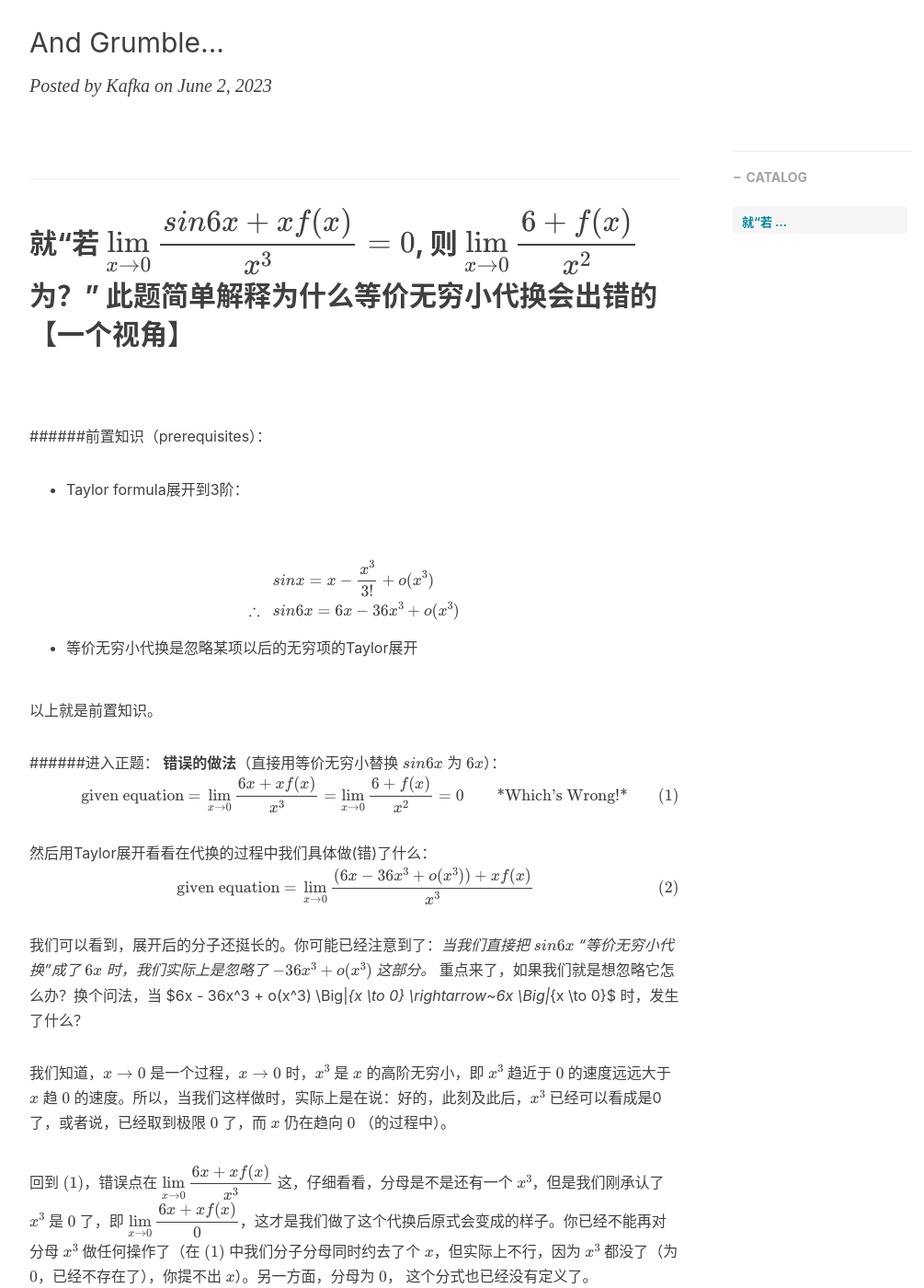
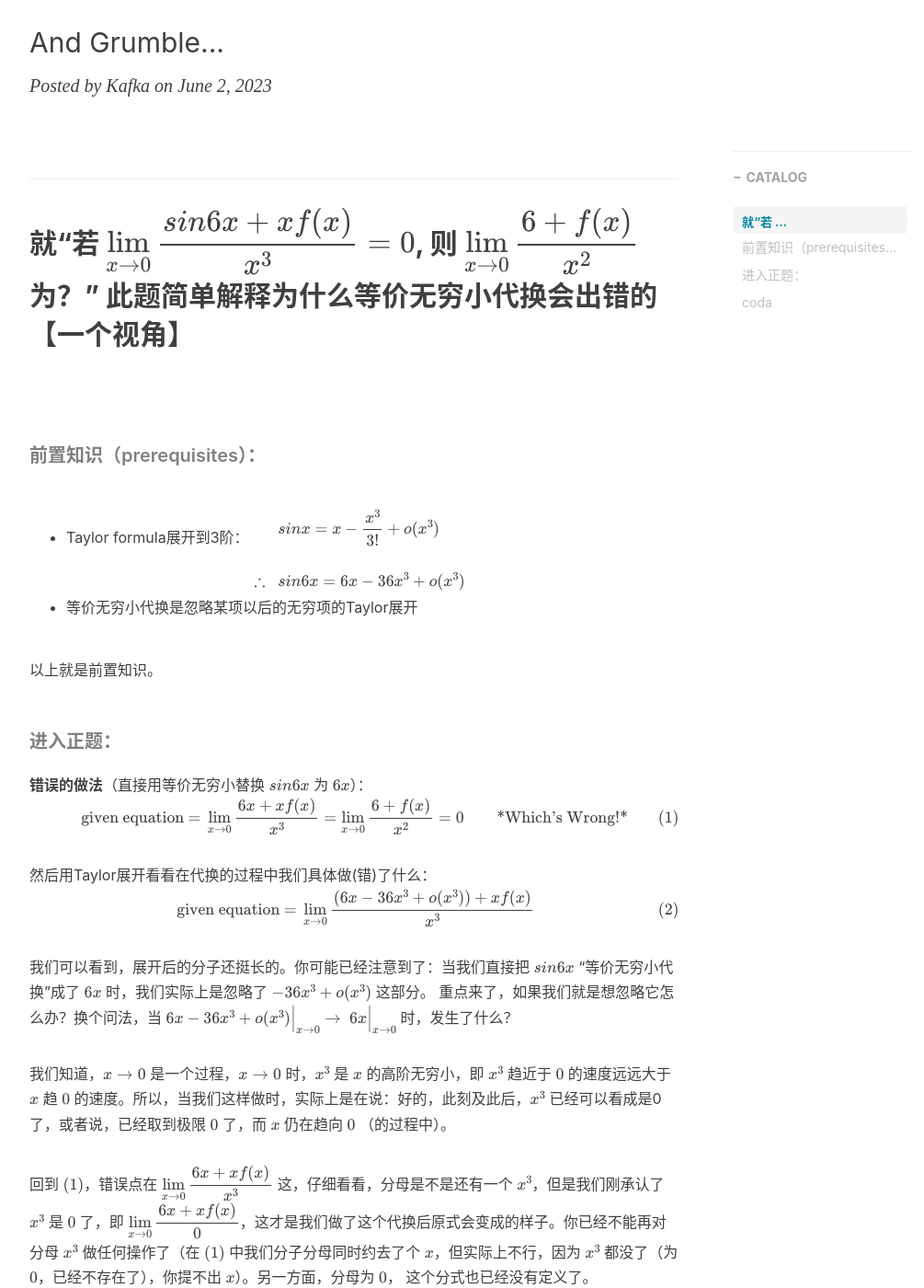
Before and after one commit to OSTCHAN/OSTCHAN.github.io, a Jekyll site: the page built from _posts/2023-06-02-equivalent-infinitesimal.md, in a window 1280 px wide and 1400 px high, scrolled down 310 px. Shown: the whole window at 92% size, without its empty margins (233-1238 px from the left). Built offline with Jekyll 4.4.1, drawn with Linux system fonts in a browser that asks for light colours; nearby versions of some CDN libraries; formulas are drawn with MathJax 3; comment, search, counter and statistics services are not loaded; some of the changed text lies outside the part shown.

Commit message:
modified

```diff
--- a/_posts/2023-06-02-equivalent-infinitesimal.md
+++ b/_posts/2023-06-02-equivalent-infinitesimal.md
@@ -16,13 +16,13 @@ tags:
 
 <br>
 
-######前置知识（prerequisites）：
+###### 前置知识（prerequisites）：
 * Taylor formula展开到3阶：
-
 $$
 \begin{align*}
     \text{}\\
     \displaystyle &sinx = x - \frac{x^3}{3!} + o(x^3) \\
+    \\
     \therefore~~&sin6x = 6x -36x^3 +o(x^3) \\
 \end{align*}
 $$
@@ -31,7 +31,7 @@ $$
 
 以上就是前置知识。
 
-######进入正题：
+###### 进入正题：
 **错误的做法**（直接用等价无穷小替换 $sin6x$ 为 $6x$）：
 $$
 \begin{align*}
@@ -46,8 +46,8 @@ $$
 \end{align*}
 $$
 
-我们可以看到，展开后的分子还挺长的。你可能已经注意到了：*当我们直接把 $sin6x$ “等价无穷小代换”成了 $6x$ 时，我们实际上是忽略了 $-36x^3 + o(x^3)$ 这部分。*
-重点来了，如果我们就是想忽略它怎么办？换个问法，当 $6x - 36x^3 + o(x^3) \Big|_{x \to 0} \rightarrow~6x \Big|_{x \to 0}$ 时，发生了什么？
+我们可以看到，展开后的分子还挺长的。你可能已经注意到了：当我们直接把 $sin6x$ “等价无穷小代换”成了 $6x$ 时，我们实际上是忽略了 $-36x^3 + o(x^3)$ 这部分。
+重点来了，如果我们就是想忽略它怎么办？换个问法，当 $6x - 36x^3 + o(x^3) \Big|_{x \to 0} \rightarrow~6x \Big\|\_{x \to 0}$ 时，发生了什么？
 
 我们知道，$x \to 0$ 是一个过程，$x \to 0$ 时，$x^3$ 是 $x$ 的高阶无穷小，即 $x^3$ 趋近于 $0$ 的速度远远大于 $x$ 趋 $0$ 的速度。所以，当我们这样做时，实际上是在说：好的，此刻及此后，$x^3$ 已经可以看成是0了，或者说，已经取到极限 $0$ 了，而 $x$ 仍在趋向 $0$ （的过程中）。
 
@@ -74,7 +74,7 @@ $\displaystyle \lim_{x \to 0} \frac{sinx}{2x} = \lim_{x \to 0} \frac{x - \frac{x
 
 <br>
 
-######coda
+###### coda
 中学时代因为字太丑，写错题本自己也看的糟心，于是就懒得写了。现在发现真的写下来和只在脑子里想是很不一样的：
 
 我的思考是网状的，表达输出则是将网状的思路转译成结构化的线性字符串。我并不是一开始就知道下一句话有哪些词、是什么样的，脑海中只有缠绕交错的思路，写下后再作修改，就像是自己与自己聊天、讲解、辩论。
```
